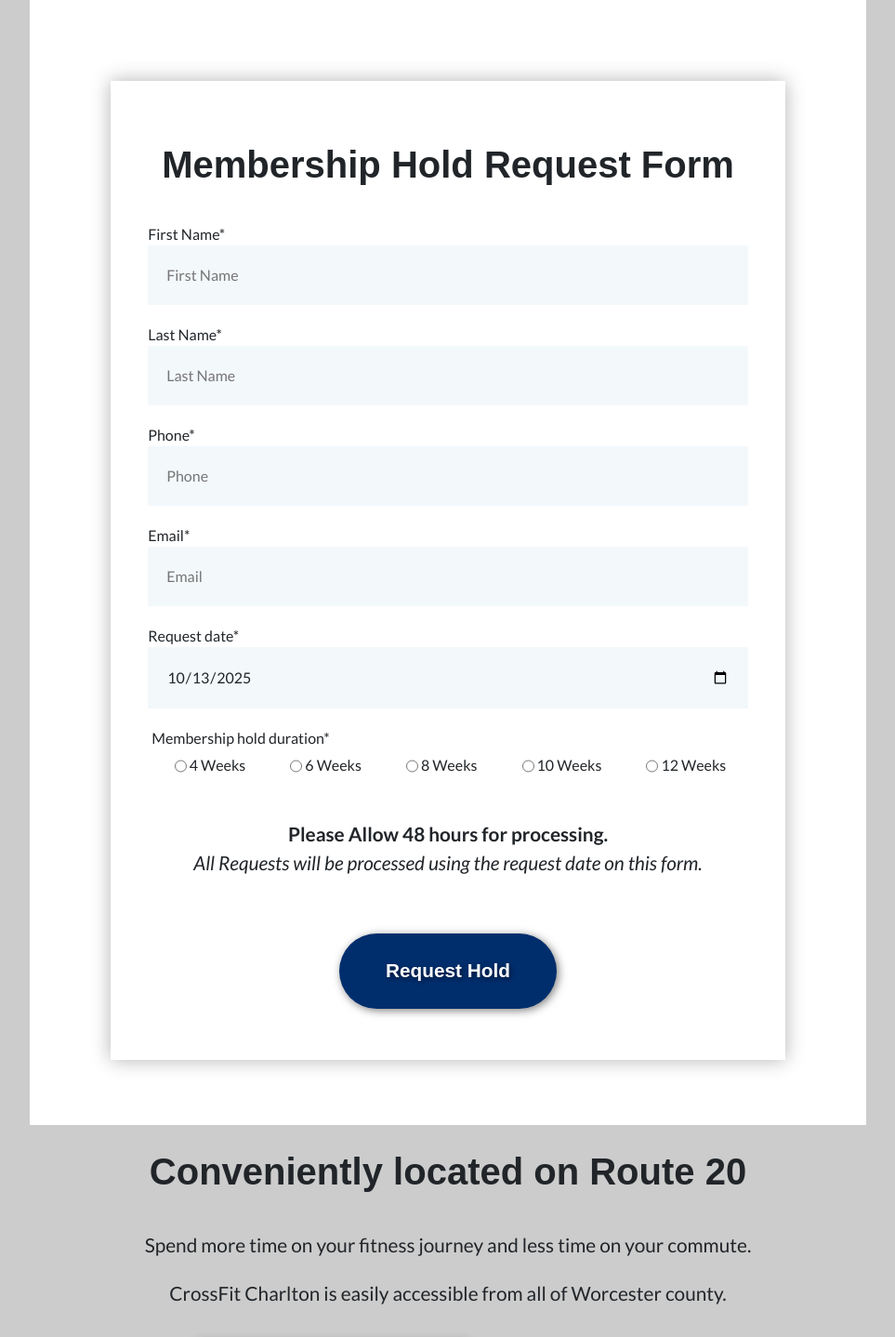
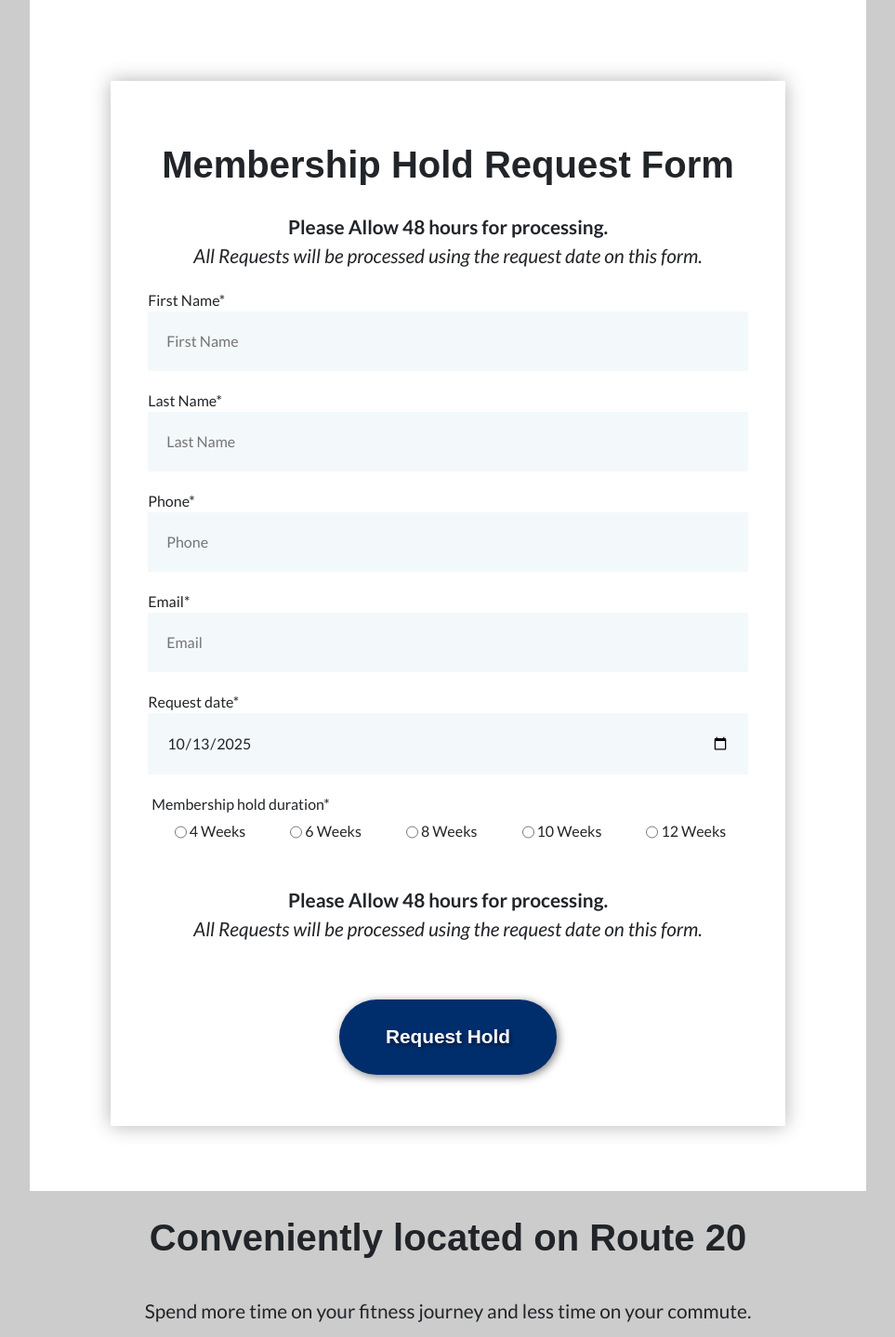
Before and after one commit to jeffhow/crossfitcharlton, a Jekyll site: the page built from hold.html, in a window 1280 px wide, cut to the strip 1115-2553 px from the top of the page. Shown: the whole strip at 93% size, without its empty margins (158-1121 px from the left). Built offline with Jekyll 4.4.1, drawn with Linux system fonts in a browser that asks for light colours; some web fonts are replaced.

Commit message:
upgrade to jekyll 4.4.1, update to forms

```diff
--- a/Gemfile
+++ b/Gemfile
@@ -7,7 +7,7 @@ source "https://rubygems.org"
 #
 # This will help ensure the proper Jekyll version is running.
 # Happy Jekylling!
-gem "jekyll", "~> 4.2.2"
+gem "jekyll", "~> 4.4.1"
 # This is the default theme for new Jekyll sites. You may change this to anything you like.
 # gem "minima", "~> 2.5"
 # If you want to use GitHub Pages, remove the "gem "jekyll"" above and
@@ -34,3 +34,6 @@ gem "wdm", "~> 0.1.1", :platforms => [:mingw, :x64_mingw, :mswin]
 gem "http_parser.rb", "~> 0.6.0", :platforms => [:jruby]
 
 gem "webrick", "~> 1.8"
+gem "base64"
+gem "csv"
+gem "json"
--- a/_config.yml
+++ b/_config.yml
@@ -53,13 +53,13 @@ plugins:
 exclude:
   - "README.md"
   - "**/README.md"
-#   - .sass-cache/
-#   - .jekyll-cache/
-#   - gemfiles/
-#   - Gemfile
-#   - Gemfile.lock
-#   - node_modules/
-#   - vendor/bundle/
-#   - vendor/cache/
-#   - vendor/gems/
-#   - vendor/ruby/
+  - .sass-cache/
+  - .jekyll-cache/
+  - gemfiles/
+  - Gemfile
+  - Gemfile.lock
+  - node_modules/
+  - vendor/bundle/
+  - vendor/cache/
+  - vendor/gems/
+  - vendor/ruby/
--- a/_sass/generics/typography.scss
+++ b/_sass/generics/typography.scss
@@ -32,6 +32,10 @@ section h2{
     text-align: center;
 }
 
+.cancel-form h2, .hold-form h2 {
+    margin-bottom: 0;
+}
+
 h3 {
     font-size: 2em;
     margin: 25px 0;
--- a/hold.html
+++ b/hold.html
@@ -39,8 +39,15 @@ sections:
       </div>
     </div>
 
-    <form method="post" class="contact-form" id="contact-form">
+    <form method="post" class="contact-form hold-form" id="contact-form">
       <h2>Membership Hold Request Form</h2>
+
+      <p style="text-align: center;">
+        <strong>Please Allow 48 hours for processing.</strong>
+        <br/>
+        <em>All Requests will be processed using the request date on this form.</em>
+      </p>
+
       <label for="first-name">First Name*</label>
       <input
         type="text"
```
Also changed, not shown: cancel.html (+7 -1 lines), Gemfile.lock.
